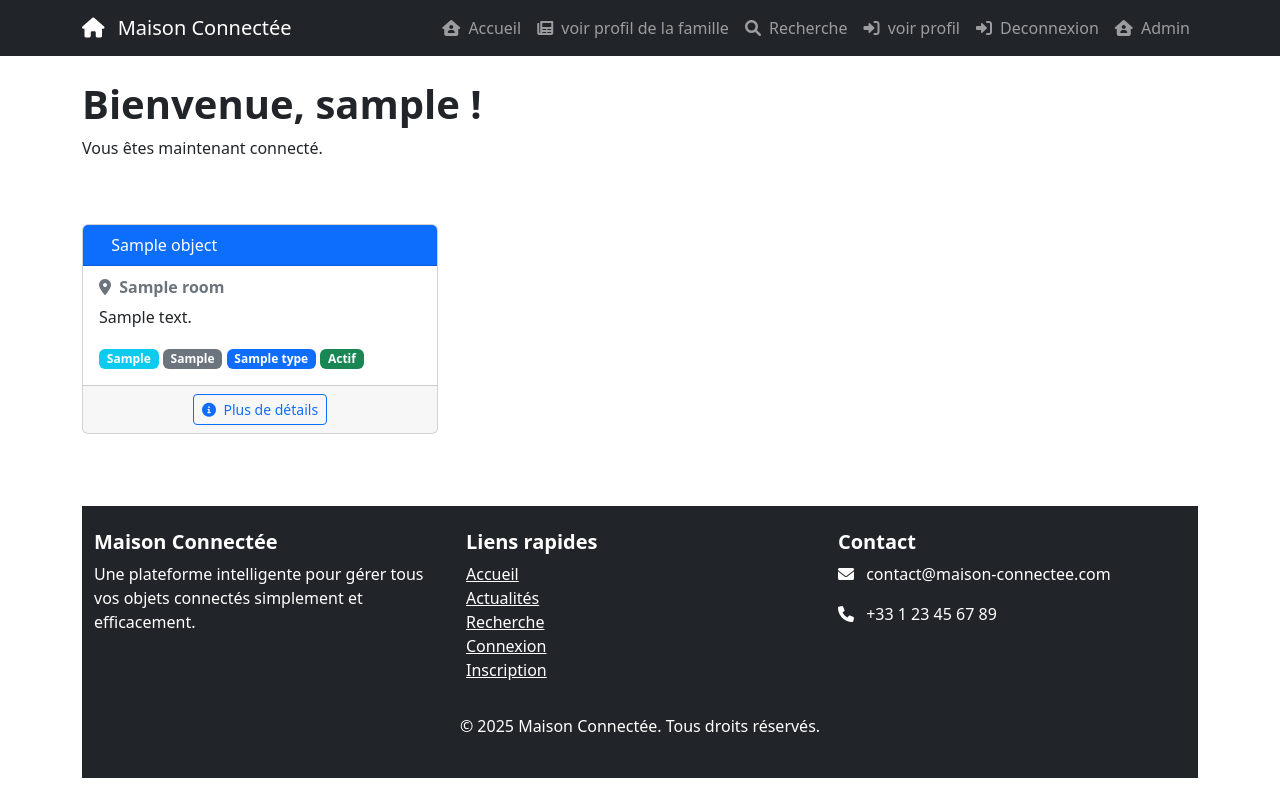
After one commit to WeKup/SmartHome, a Flask app: template templates/connected/admin.html in a window 1280 px wide. The commit adds this page. Run offline with Flask 3, Linux system fonts and the light colour scheme; the template is opened without the code that fills it: values that come from a table or form of the project are taken from there, others are empty; tables that the repository leaves empty hold one stand-in row (values such as "Sample post").

Commit message:
ajout page admin sans module

```diff
--- a/templates/LayoutCo.html
+++ b/templates/LayoutCo.html
@@ -49,6 +49,11 @@
                     <li class="nav-item">
                         <a class="nav-link {% if request.endpoint == 'auth.logout' %}active{% endif %}" href="{{ url_for('auth.logout') }}">
                             <i class="fas fa-sign-in-alt me-1"></i> Deconnexion
+                        </a>
+                    </li>
+                    <li class="nav-item">
+                        <a class="nav-link {% if request.endpoint == 'connected.accueil' %}active{% endif %}" href="{{ url_for('connected.accueil') }}">
+                            <i class="fas fa-house-user me-1"></i> Admin
                         </a>
                     </li>
                 </ul>
--- /dev/null
+++ b/templates/connected/admin.html
@@ -0,0 +1,47 @@
+{% extends 'LayoutCo.html' %}
+
+{% block title %}Admin{% endblock %}
+
+{% block content %}
+<div class="container mt-4">
+    <h1>Bienvenue, {{ user.username }} !</h1>
+    <p>Vous êtes maintenant connecté.</p>
+    <br>
+    <br>
+    {% if connectedObject|length == 0 %}
+        <div class="alert alert-info">
+            <p>Il n'y a aucun objet connecté dans votre maison pour le moment.</p>
+        </div>
+    {% else %}
+    <div class="row">
+        {% for object in connectedObject %}
+    <div class="col-md-6 col-lg-4 mb-4">
+        <div class="card h-100">
+            <div class="card-header bg-primary text-white">
+                <i class="fas {{ object.type.icon }} me-2"></i> {{ object.name }}
+            </div>
+            <div class="card-body">
+                <h6 class="card-subtitle mb-2 text-muted">
+                    <i class="fas fa-map-marker-alt me-1"></i> {{ object.room.name }}
+                </h6>
+                <p class="card-text">{{ object.description }}</p>
+                <p class="card-text">
+                    <span class="badge bg-info">{{ object.brand }}</span>
+                    <span class="badge bg-secondary">{{ object.model }}</span>
+                    <span class="badge bg-primary">{{ object.type.name }}</span>
+                    <span class="badge {% if object.status == 'active' %}bg-success{% else %}bg-danger{% endif %}">
+                        {{ 'Actif' if object.status == 'active' else 'Inactif' }}
+                    </span>
+                </p>
+            </div>
+            <div class="card-footer text-center">
+                <a href="{{ url_for('connected.view', object_id=object.id) }}" class="btn btn-sm btn-outline-primary">
+                    <i class="fas fa-info-circle me-1"></i> Plus de détails
+                </a>
+            </div>
+        </div>
+        {% endfor %}
+    </div>
+    {% endif %}
+</div>
+{% endblock %}
```
